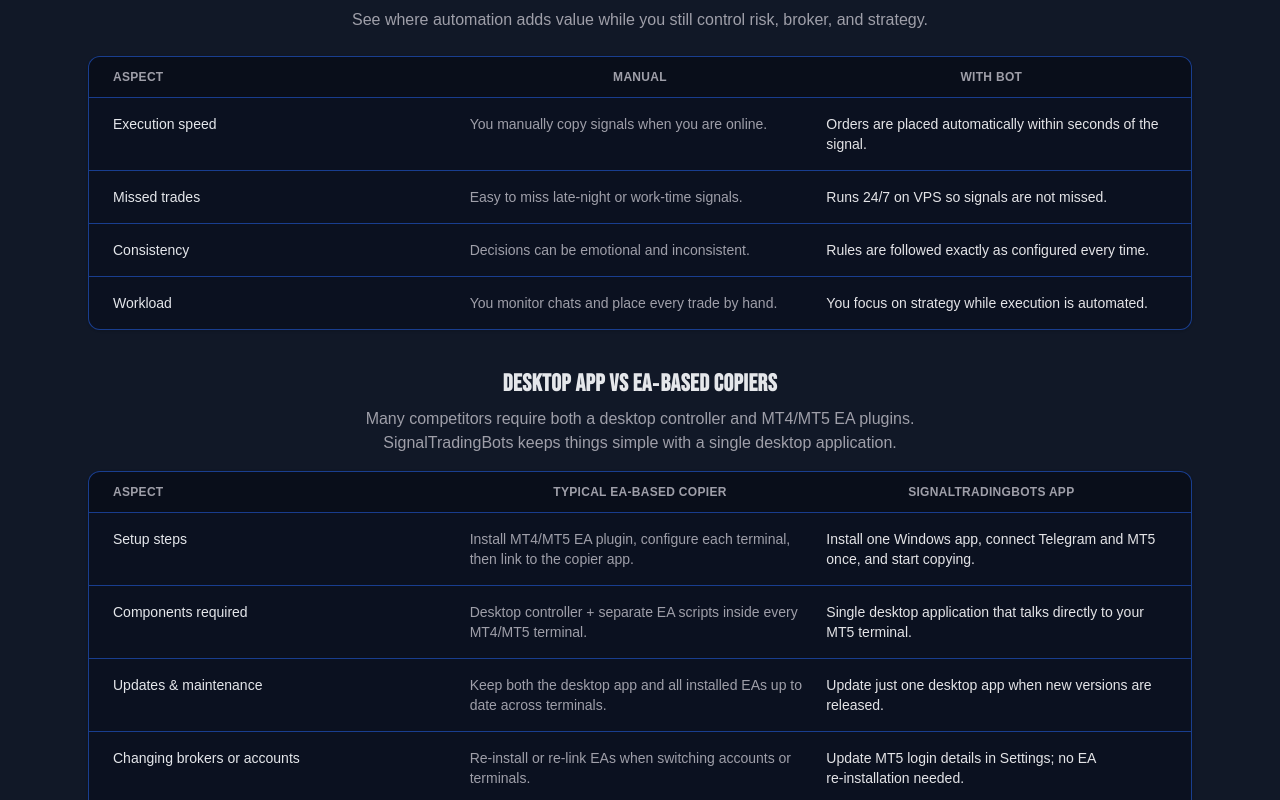
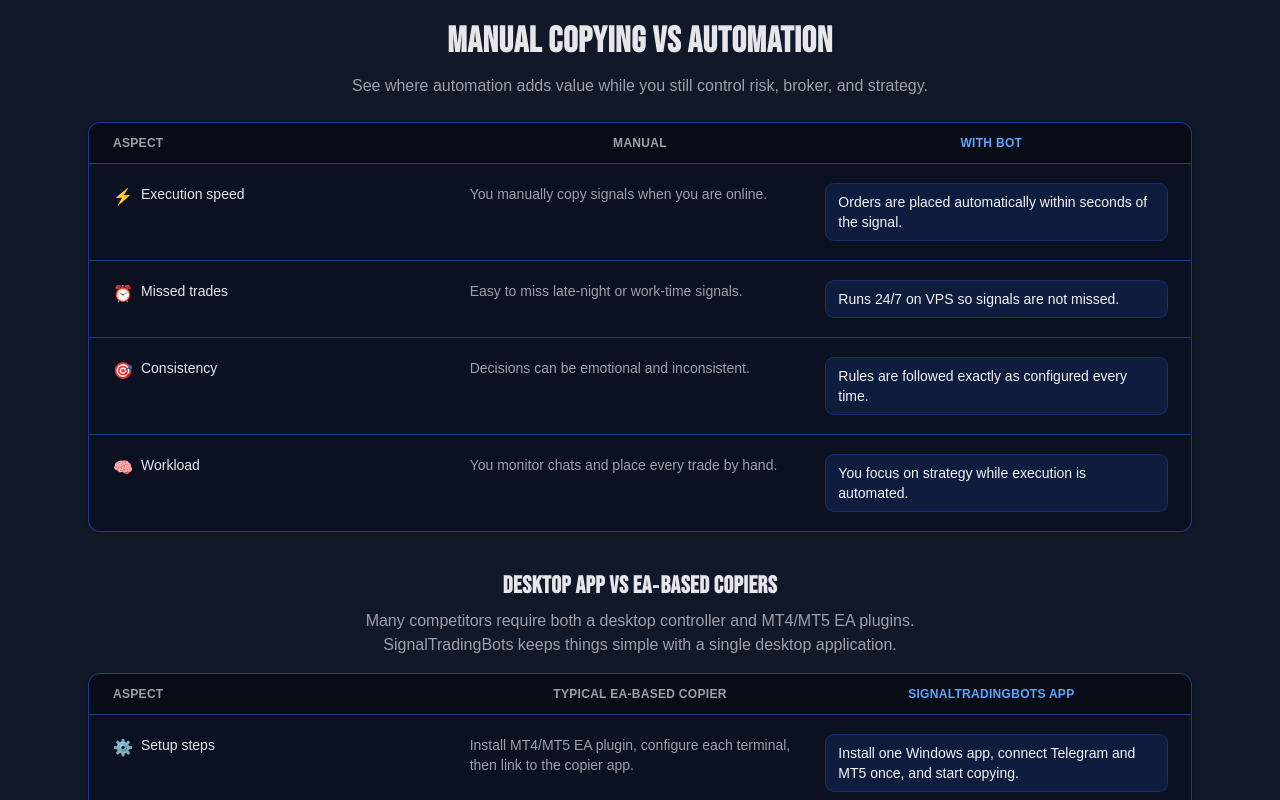
Before and after one commit to Appsbydare/Signal_Trading_Bots, a Next.js app: page / in a window 1280 px wide. Shown: the part 1960-2760 px from the top of the page. Built offline with nearby package versions, Linux system fonts and the light colour scheme; no server answers.

Commit message:
style: enhance comparison visuals with icons and highlighted app columns

```diff
--- a/src/app/page.tsx
+++ b/src/app/page.tsx
@@ -53,21 +53,25 @@ export default function Home() {
 
   const comparisonRows = [
     {
+      icon: "⚡",
       label: "Execution speed",
       manual: "You manually copy signals when you are online.",
       bot: "Orders are placed automatically within seconds of the signal.",
     },
     {
+      icon: "⏰",
       label: "Missed trades",
       manual: "Easy to miss late‑night or work‑time signals.",
       bot: "Runs 24/7 on VPS so signals are not missed.",
     },
     {
+      icon: "🎯",
       label: "Consistency",
       manual: "Decisions can be emotional and inconsistent.",
       bot: "Rules are followed exactly as configured every time.",
     },
     {
+      icon: "🧠",
       label: "Workload",
       manual: "You monitor chats and place every trade by hand.",
       bot: "You focus on strategy while execution is automated.",
@@ -76,26 +80,31 @@ export default function Home() {
 
   const eaComparisonRows = [
     {
+      icon: "⚙️",
       label: "Setup steps",
       ea: "Install MT4/MT5 EA plugin, configure each terminal, then link to the copier app.",
       ours: "Install one Windows app, connect Telegram and MT5 once, and start copying.",
     },
     {
+      icon: "🧩",
       label: "Components required",
       ea: "Desktop controller + separate EA scripts inside every MT4/MT5 terminal.",
       ours: "Single desktop application that talks directly to your MT5 terminal.",
     },
     {
+      icon: "🔄",
       label: "Updates & maintenance",
       ea: "Keep both the desktop app and all installed EAs up to date across terminals.",
       ours: "Update just one desktop app when new versions are released.",
     },
     {
+      icon: "🔁",
       label: "Changing brokers or accounts",
       ea: "Re‑install or re‑link EAs when switching accounts or terminals.",
       ours: "Update MT5 login details in Settings; no EA re‑installation needed.",
     },
     {
+      icon: "👤",
       label: "Who it suits best",
       ea: "More comfortable for advanced or technically confident traders.",
       ours: "Designed for traders who want a simpler setup with guided support.",
@@ -330,6 +339,10 @@ export default function Home() {
       <section className="relative left-1/2 right-1/2 -ml-[50vw] -mr-[50vw] w-screen bg-[var(--bg-dark-3)] py-16 text-[var(--text-on-dark)]">
         <div className="mx-auto max-w-6xl px-6">
           <div className="mb-10 space-y-6">
+            <div className="mx-auto max-w-3xl rounded-full border border-[var(--border-on-dark-strong)] bg-[rgba(15,23,42,0.9)] px-6 py-3 text-center text-xs font-medium tracking-wide text-zinc-300">
+              Understand why traders move away from manual copying and complex EA setups
+              towards a single, easier desktop app.
+            </div>
             <div className="text-center">
               <h2 className="mb-3 text-2xl font-semibold md:text-3xl">
                 Manual copying vs automation
@@ -340,17 +353,27 @@ export default function Home() {
               </p>
             </div>
             <div className="overflow-hidden rounded-xl border border-[var(--border-on-dark-strong)] bg-[var(--bg-dark-2)] shadow-sm">
-              <div className="grid grid-cols-3 border-b border-[var(--border-on-dark-strong)] bg-black/20 px-4 py-3 text-xs font-semibold uppercase tracking-wide text-zinc-400 md:px-6">
-                <div>Aspect</div>
+              <div className="grid grid-cols-3 border-b border-[var(--border-on-dark-strong)] bg-black/30 px-4 py-3 text-xs font-semibold uppercase tracking-wide text-zinc-400 md:px-6">
+                <div className="text-left">Aspect</div>
                 <div className="text-center">Manual</div>
-                <div className="text-center">With bot</div>
+                <div className="text-center text-[var(--brand-blue-soft)]">With bot</div>
               </div>
               <div className="divide-y divide-[var(--border-on-dark-strong)]">
                 {comparisonRows.map((row) => (
-                  <div key={row.label} className="grid grid-cols-3 gap-4 px-4 py-4 md:px-6">
-                    <div className="text-sm font-medium">{row.label}</div>
-                    <div className="text-sm text-zinc-400">{row.manual}</div>
-                    <div className="text-sm text-zinc-200">{row.bot}</div>
+                  <div
+                    key={row.label}
+                    className="grid grid-cols-3 gap-4 px-4 py-4 md:px-6 md:py-5"
+                  >
+                    <div className="flex items-start gap-2 text-sm font-medium">
+                      <span className="mt-[1px] text-base">{row.icon}</span>
+                      <span>{row.label}</span>
+                    </div>
+                    <div className="text-sm text-zinc-400">
+                      {row.manual}
+                    </div>
+                    <div className="rounded-lg bg-[rgba(37,99,235,0.15)] px-3 py-2 text-sm text-zinc-100 ring-1 ring-[rgba(37,99,235,0.4)]">
+                      {row.bot}
+                    </div>
                   </div>
                 ))}
               </div>
@@ -368,17 +391,29 @@ export default function Home() {
               </p>
             </div>
             <div className="overflow-hidden rounded-xl border border-[var(--border-on-dark-strong)] bg-[var(--bg-dark-2)] shadow-sm">
-              <div className="grid grid-cols-3 border-b border-[var(--border-on-dark-strong)] bg-black/20 px-4 py-3 text-xs font-semibold uppercase tracking-wide text-zinc-400 md:px-6">
-                <div>Aspect</div>
+              <div className="grid grid-cols-3 border-b border-[var(--border-on-dark-strong)] bg-black/30 px-4 py-3 text-xs font-semibold uppercase tracking-wide text-zinc-400 md:px-6">
+                <div className="text-left">Aspect</div>
                 <div className="text-center">Typical EA‑based copier</div>
-                <div className="text-center">SignalTradingBots app</div>
+                <div className="text-center text-[var(--brand-blue-soft)]">
+                  SignalTradingBots app
+                </div>
               </div>
               <div className="divide-y divide-[var(--border-on-dark-strong)]">
                 {eaComparisonRows.map((row) => (
-                  <div key={row.label} className="grid grid-cols-3 gap-4 px-4 py-4 md:px-6">
-                    <div className="text-sm font-medium">{row.label}</div>
-                    <div className="text-sm text-zinc-400">{row.ea}</div>
-                    <div className="text-sm text-zinc-200">{row.ours}</div>
+                  <div
+                    key={row.label}
+                    className="grid grid-cols-3 gap-4 px-4 py-4 md:px-6 md:py-5"
+                  >
+                    <div className="flex items-start gap-2 text-sm font-medium">
+                      <span className="mt-[1px] text-base">{row.icon}</span>
+                      <span>{row.label}</span>
+                    </div>
+                    <div className="text-sm text-zinc-400">
+                      {row.ea}
+                    </div>
+                    <div className="rounded-lg bg-[rgba(37,99,235,0.15)] px-3 py-2 text-sm text-zinc-100 ring-1 ring-[rgba(37,99,235,0.4)]">
+                      {row.ours}
+                    </div>
                   </div>
                 ))}
               </div>
```
